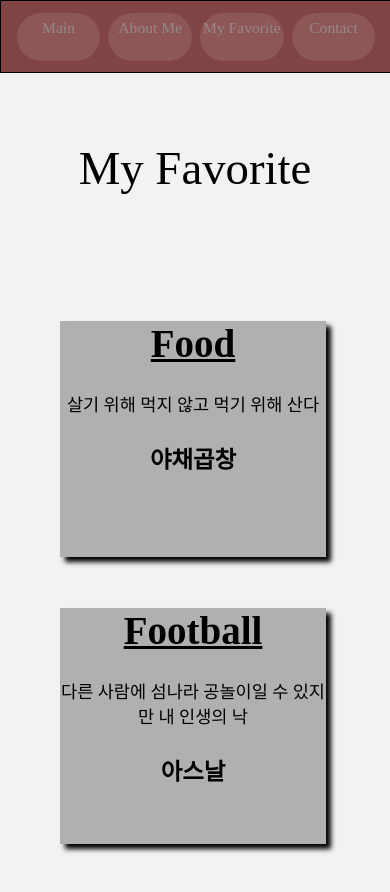
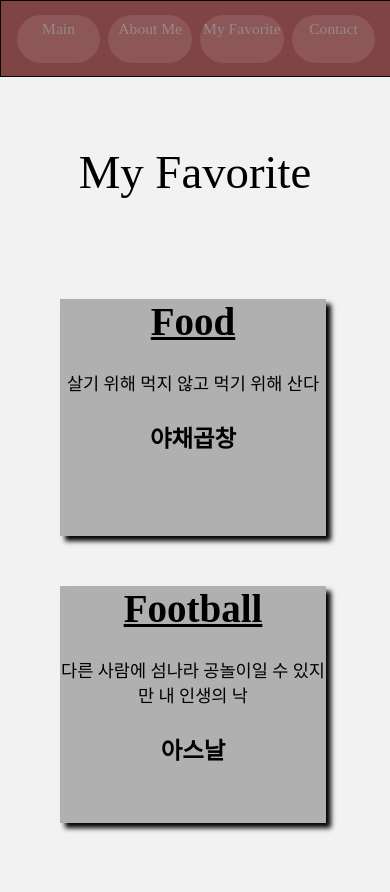
Before and after one commit to rnlcksgek/rnlcksgek.github.io, a plain HTML site: page favorite.html in a window 390 px wide. Drawn offline with Linux system fonts and the light colour scheme.

Commit message:
Update favorite.html

```diff
--- a/favorite.html
+++ b/favorite.html
@@ -120,7 +120,7 @@
             color : black;
             width : 25vw;
             height : 5vh;
-            margin : 1vw;
+            margin : 1.5vw 1vw;
             padding : 1.5vw 0 0 0;
             font-family : Brush Script MT;
             background-color : rgba(255, 255, 255, 0.10);
@@ -152,7 +152,7 @@
             #favorite #collection{
             width :85vw;
             height : 70vh;
-            margin : 3vh auto;
+            margin : auto;
 
             }
             #favorite #collection #food{
```
